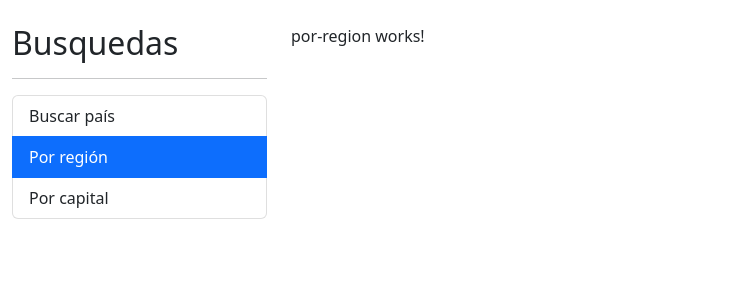
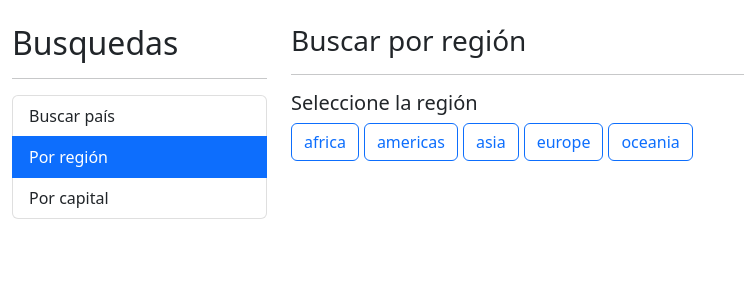
Before and after one commit to Nich95/paisesApp, an Angular app: page /region in a window 1280 px wide. Shown: the top 300 px of the page, without its empty margins (0-744 px from the left). Built offline with nearby package versions, Linux system fonts and the light colour scheme.

Commit message:
Se arma el esqueleto de la vista (#20)

```diff
--- a/src/app/pais/pages/por-region/por-region.component.html
+++ b/src/app/pais/pages/por-region/por-region.component.html
@@ -1 +1,20 @@
-<p>por-region works!</p>
+
+<h3>Buscar por región <small>{{ regionActiva | titlecase }}</small></h3>
+<hr>
+
+<h5>Seleccione la región</h5>
+<div class="row">
+  <div class="col">
+    <!-- [class.btn-primary]="region === regionActiva" una forma de otorgar clases con el evento click -->
+    <!-- [ngClass]="{ otra forma de otorgar clases a los elementos
+      'btn-primary': regionActiva === region,
+      'btn-outline-primary': regionActiva !== region
+    }" -->
+    <!-- en el metodo se envia la variable region usada en el ngFor -->
+    <button *ngFor="let region of regiones"
+            class="btn btn-outline-primary"
+            (click)="activarRegion( region )">
+      {{ region }}
+    </button>
+  </div>
+</div>
--- a/src/app/pais/pages/por-region/por-region.component.ts
+++ b/src/app/pais/pages/por-region/por-region.component.ts
@@ -1,15 +1,25 @@
-import { Component, OnInit } from '@angular/core';
+import { Component } from '@angular/core';
 
 @Component({
   selector: 'app-por-region',
   templateUrl: './por-region.component.html',
-  styleUrls: ['./por-region.component.css']
+  styles:[`
+   /* este css se aplica unicamente a este componente, en este caso a los botones */
+    button {
+      margin-right: 5px;
+    }
+  `]
 })
-export class PorRegionComponent implements OnInit {
+export class PorRegionComponent {
+
+  regiones: string[] = ['africa', 'americas', 'asia', 'europe', 'oceania'];
+  regionActiva: string = '';
 
   constructor() { }
 
-  ngOnInit(): void {
+  activarRegion( region: string ) {
+    this.regionActiva = region;
+
+    // TODO: hacer el llamado al servicio
   }
-
 }
```
Also changed, not shown: src/app/pais/pages/por-region/por-region.component.css (deleted), 1 other file (tests, documents, lock files or other folders).
